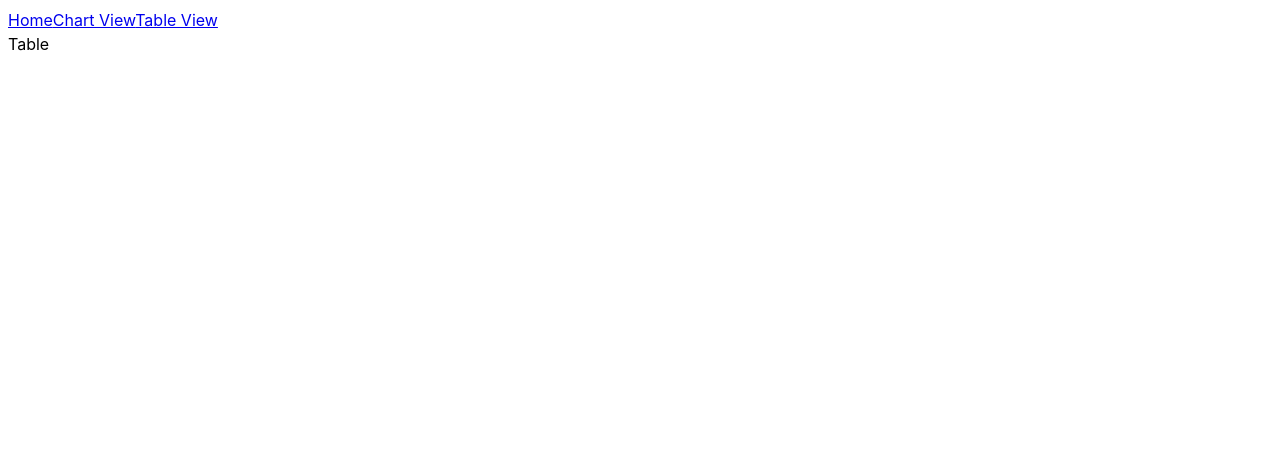
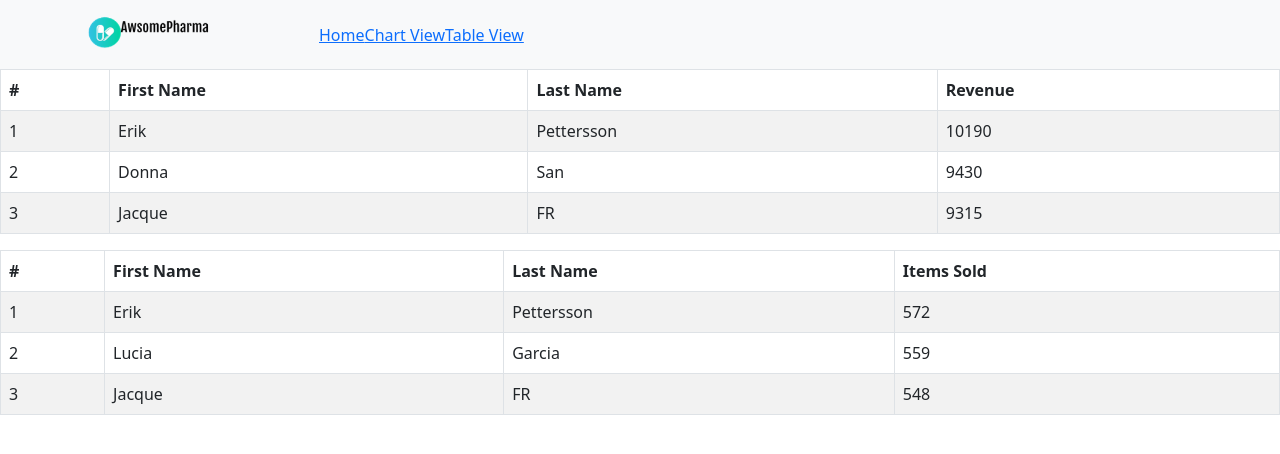
Before and after one commit to geriszabo/react-dashboard, a React (Vite) app: page /table in a window 1280 px wide. Shown: the top 454 px of the page. Built offline with nearby package versions, Linux system fonts and the light colour scheme.

Commit message:
tables view ready

```diff
--- a/package.json
+++ b/package.json
@@ -9,8 +9,10 @@
     "preview": "vite preview"
   },
   "dependencies": {
+    "bootstrap": "^5.2.3",
     "chart.js": "^4.0.1",
     "react": "^18.2.0",
+    "react-bootstrap": "^2.6.0",
     "react-chartjs-2": "^5.0.1",
     "react-dom": "^18.2.0",
     "react-router-dom": "^6.4.3"
--- a/src/App.jsx
+++ b/src/App.jsx
@@ -1,27 +1,24 @@
 import { useState } from "react";
 import { Home } from "./pages/Home";
 import { BarChart } from "./pages/BarChart";
-import { Navbar } from "./components/Navbar";
+import { NavBar } from "./components/Navbar";
 import { Table } from "./pages/Table";
 import { dataSum } from "./data/dataSum";
-import { Routes, Route } from "react-router-dom"
+import { Routes, Route } from "react-router-dom";
+import "bootstrap/dist/css/bootstrap.min.css";
 
 function App() {
-
-
-let newArr = dataSum.sort((a,b) => b.orderPrice - a.orderPrice)
-  console.log(newArr.slice(0,3));
-
   return (
     <div>
-        <Navbar></Navbar>
+      <NavBar></NavBar>
       <Routes>
-        <Route path="/barchart" element={<BarChart dataSum={{dataSum}}></BarChart>}></Route>
+        <Route
+          path="/barchart"
+          element={<BarChart dataSum={dataSum}></BarChart>}
+        ></Route>
         <Route path="/table" element={<Table></Table>}></Route>
         <Route path="/" element={<Home></Home>}></Route>
       </Routes>
-
-
     </div>
   );
 }
--- /dev/null
+++ b/src/components/Diagram.jsx
@@ -0,0 +1,29 @@
+import { useState } from "react";
+import { Bar } from "react-chartjs-2";
+import Chart from "chart.js/auto";
+import { dataSum } from "../data/dataSum";
+
+export function Diagram() {
+  console.log(dataSum)
+
+  return <div>Barchart
+    <Bar
+    datasetIdKey='id'
+    data={{
+      labels: ['Jun', 'Jul', 'Aug'],
+      datasets: [
+        {
+          id: 1,
+          label: '',
+          data: [5, 6, 7],
+        },
+        {
+          id: 2,
+          label: '',
+          data: [3, 2, 1],
+        },
+      ],
+    }}
+    ></Bar>
+  </div>
+}
--- a/src/components/Navbar.jsx
+++ b/src/components/Navbar.jsx
@@ -1,12 +1,38 @@
-import React from 'react'
-import { Link } from "react-router-dom"
+import React, {useState} from "react";
+import { Link } from "react-router-dom";
+import Container from "react-bootstrap/Container";
+import Nav from "react-bootstrap/Nav";
+import Navbar from "react-bootstrap/Navbar";
 
-export function Navbar() {
+
+export function NavBar() {
+    const [isExpanded, setIsExpanded] = useState(false)
+
+
+
   return (
-    <nav>
-        <Link to="/" >Home</Link>
-        <Link to="/barchart" >Chart View</Link>
-        <Link to="/table" >Table View</Link>
-    </nav>
-  )
+    <Navbar bg="light" expand="lg" collapseOnSelect="true" expanded={isExpanded} onClick={() => setIsExpanded(prev => !prev)} onBlur={() => setIsExpanded(false)}>
+      <Container>
+        <Navbar.Brand href="#">
+          <img
+            src="/src/imgs/logo.png"
+            width="60%"
+            //   height="30"
+            className="d-inline-block align-top"
+            alt="React Bootstrap logo"
+          />
+        </Navbar.Brand>
+        <Navbar.Toggle aria-controls="basic-navbar-nav" />
+        <Navbar.Collapse id="basic-navbar-nav" >
+          <Nav className="me-auto" >
+            <Link to="/" >Home</Link>
+            <Link to="/barchart">Chart View</Link>
+            <Link to="/table">Table View</Link>
+          </Nav>
+        </Navbar.Collapse>
+      </Container>
+    </Navbar>
+  );
 }
+
+// export default BasicExample;
--- /dev/null
+++ b/src/components/TableRevenue.jsx
@@ -0,0 +1,44 @@
+import Table from "react-bootstrap/Table";
+import { dataSum, salesperson } from "../data/dataSum";
+
+let revenues = dataSum.reduce((obj, order) => {
+  if (!obj[order.salespersonName]) {
+    obj[order.salespersonName] = order.orderValue
+
+  } else {
+    obj[order.salespersonName] += order.orderValue;
+
+  }
+  return obj;
+}, {})
+
+let revenuesSorted = Object.entries(revenues).sort((a,b) => b[1] - a[1]).reduce((acc, [k, v]) => ({...acc, [k]: v}), {})
+// console.log(Object.entries(revenuesSorted));
+
+function TableRevenue() {
+  return (
+    <Table striped bordered hover>
+      <thead>
+        <tr>
+          <th>#</th>
+          <th>First Name</th>
+          <th>Last Name</th>
+          <th>Revenue</th>
+        </tr>
+      </thead>
+      <tbody>
+
+        {Object.entries(revenuesSorted).slice(0, 3).map((element, i) => (
+          <tr key={i}>
+            <td>{i + 1}</td>
+            <td>{element[0].split(" ")[0]}</td>
+            <td>{element[0].split(" ")[1]}</td>
+            <td>{element[1]}</td>
+          </tr>
+        ))}
+      </tbody>
+    </Table>
+  );
+}
+
+export default TableRevenue;
--- /dev/null
+++ b/src/components/TableSales.jsx
@@ -0,0 +1,43 @@
+import Table from "react-bootstrap/Table";
+import { dataSum, salesperson } from "../data/dataSum";
+
+let soldQuantities = dataSum.reduce((obj, order) => {
+    if(!obj[order.salespersonName]) {
+        obj[order.salespersonName] = order.quantitySold
+    } else {
+        obj[order.salespersonName] += order.quantitySold
+    }
+
+    return obj
+}, {})
+
+let soldQuantitiesSorted = Object.entries(soldQuantities).sort((a,b) => b[1] - a[1])
+
+
+function TableSales() {
+  return (
+    <Table striped bordered hover>
+      <thead>
+        <tr>
+          <th>#</th>
+          <th>First Name</th>
+          <th>Last Name</th>
+          <th>Items Sold</th>
+        </tr>
+      </thead>
+      <tbody>
+
+        {soldQuantitiesSorted.slice(0, 3).map((element, i) => (
+          <tr key={i}>
+            <td>{i + 1}</td>
+            <td>{element[0].split(" ")[0]}</td>
+            <td>{element[0].split(" ")[1]}</td>
+            <td>{element[1]}</td>
+          </tr>
+        ))}
+      </tbody>
+    </Table>
+  );
+}
+
+export default TableSales;
--- a/src/data/dataSum.jsx
+++ b/src/data/dataSum.jsx
@@ -1,6 +1,7 @@
+import { useDebugValue } from "react";
 import data from "./data.json"
 
-const { Salesperson: salesperson, Orders: orders, Products: products } = data;
+export const { Salesperson: salesperson, Orders: orders, Products: products } = data;
 
 export let dataSum = []
 
@@ -21,7 +22,7 @@ for (let i = 0; i < orders.length; i++) {
               productName: products[z]["Product Name"],
               unitPrice: products[z]["Unit price"],
               currency: products[z]["Currency"],
-              orderPrice: products[z]["Unit price"] * orders[i]["Number of product sold"],
+              orderValue: products[z]["Unit price"] * orders[i]["Number of product sold"],
               accountType: orders[i]["Account type"]
             });
           }
@@ -29,3 +30,28 @@ for (let i = 0; i < orders.length; i++) {
       }
     }
   }
+
+// const newArray = orders.reduce((acc, val, arr) => {
+//   products.forEach( (product, idx) => {
+//     // console.log(product["Product Id"], idx
+//     // console.log(typeof product["Product Id"])
+//     // console.log(typeof acc["Product Id"])
+//     if(acc["Product Id"] == product["Product Id"]) {
+//       val["Product Id"] = {...product}
+//       console.log("fasz")
+//     }
+//   })
+// })
+
+// let newArray = orders.map((order, idx, arr) => {
+//   products.map(element => {
+//     if(element["Product Id"] === order["Product Id"]) {
+//      dataSum.push({...element, ...order})
+//     }
+//   });
+//   salesperson.map(salesPerson => {
+//     if(salesPerson["Id"] === order["Salesperson ID"]) {
+//       dataSum.push({...order, ...salesPerson})
+//     }
+//   })
+// })
--- a/src/pages/BarChart.jsx
+++ b/src/pages/BarChart.jsx
@@ -1,34 +1,8 @@
-import {useState} from 'react'
-import { Bar } from 'react-chartjs-2'
-import Chart from 'chart.js/auto';
+import React from 'react'
+import { Diagram } from '../components/Diagram'
 
-export function BarChart({dataSum}) {
-    // const [data, setData] = useState(dataSum.map(e => e["Unit price"]))
-
-    // const labels = dataSum.map(e => e["Unit Price"] > 15 ? e["Product Name"] : "");
-
-
+export function BarChart() {
   return (
-    <div>BarChart</div>
-
-    // <Bar
-    // data = {{
-    //     labels,
-    //     datasets: [
-    //       {
-    //         label: "fasz",
-    //         data: data.filter(e => e > 15),
-    //         backgroundColor: 'rgba(255, 99, 132, 0.5)',
-    //       }]
-    //     }}
-
-    //     width="600px"
-    //     height="400px"
-    //     options={{
-    //         responsive: true,
-    //     }}
-    //       >
-
-    // </Bar>
+    <Diagram></Diagram>
   )
 }
--- a/src/pages/Table.jsx
+++ b/src/pages/Table.jsx
@@ -1,7 +1,12 @@
 import React from 'react'
+import TableRevenue from "../components/TableRevenue"
+import TableSales from '../components/TableSales'
 
 export function Table() {
   return (
-    <div>Table</div>
+    <div>
+      <TableRevenue></TableRevenue>
+      <TableSales></TableSales>
+    </div>
   )
 }
```
Also changed, not shown: src/data/data.json, src/imgs/logo.png (added), 1 other file (tests, documents, lock files or other folders).
